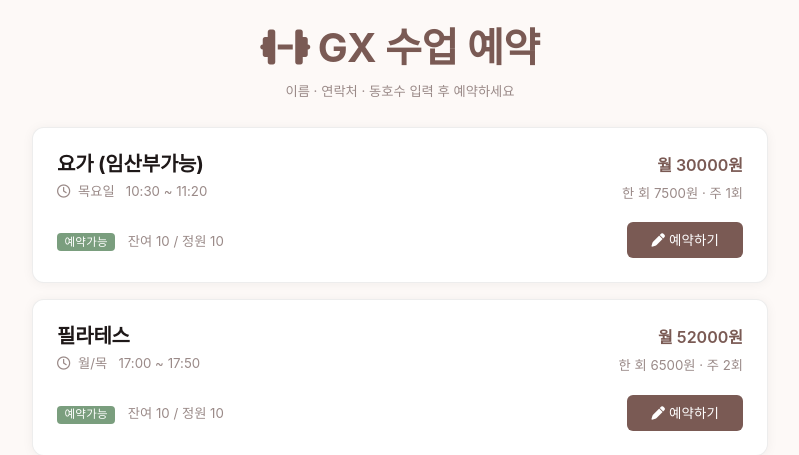
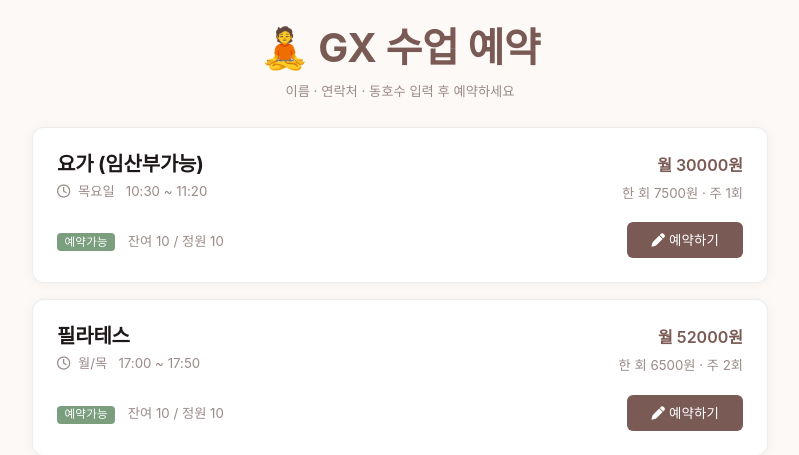
Before and after one commit to parkran-gx/gx-booking, a Django app: page /classes/ in a window 1280 px wide. Shown: the part 62-517 px from the top of the page, without its empty margins (240-1039 px from the left). Run offline with Django 4.2, Linux system fonts and the light colour scheme; data comes from the database, SQL or seed files in the repository; data that the repository does not hold is empty; some web fonts are replaced.

Commit message:
fix: 수업목록 타이틀 이모티콘으로 변경

```diff
--- a/apps/classes/templates/classes/list.html
+++ b/apps/classes/templates/classes/list.html
@@ -4,7 +4,7 @@
 <div class="row justify-content-center">
   <div class="col-lg-8">
     <div class="text-center mb-4">
-      <h1 class="fw-bold gx-title"><i class="fa-solid fa-dumbbell me-2"></i>GX 수업 예약</h1>
+      <h1 class="fw-bold gx-title">🧘 GX 수업 예약</h1>
       <p class="text-muted">이름 · 연락처 · 동호수 입력 후 예약하세요</p>
     </div>
     {% for item in class_data %}
```
